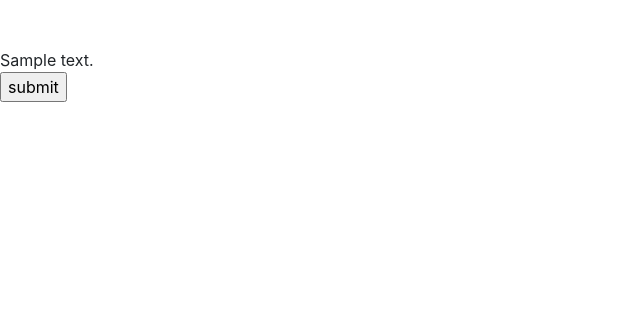
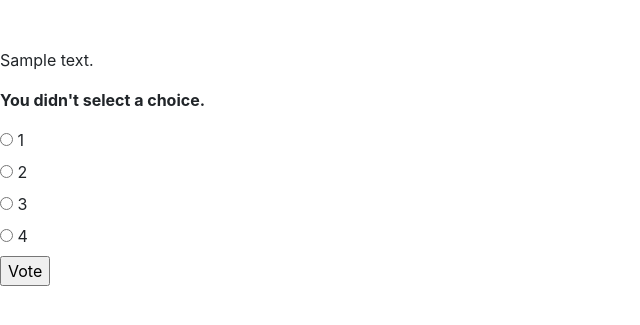
Before and after one commit to BaseCampCoding/django-unit-project-seth-and-matthew, a Django app: page /question/1/ in a window 1280 px wide. Shown: the part 56-381 px from the top of the page, without its empty margins (0-640 px from the left). Run offline with Django 3.2, Linux system fonts and the light colour scheme; tables that the repository leaves empty hold one stand-in row (values such as "Sample post").

Commit message:
FINALLY have something to work with on question logic

```diff
--- a/config/urls.py
+++ b/config/urls.py
@@ -22,5 +22,5 @@ urlpatterns = [
     path("accounts/", include("django.contrib.auth.urls")),
     path("", HomePageView.as_view(), name="home"),
     path("signup/", SignUpView.as_view(), name="signup"),
-    path("question/<int:pk>/", AnswerQuestion.as_view(), name="question"),
+    path("question/<int:question_id>/", AnswerQuestion, name="question"),
 ]
--- a/questions/forms.py
+++ b/questions/forms.py
@@ -1,7 +1,10 @@
 from django import forms
 CHOICES=[('1','1'),
-         ('2','2'),
-         ('3','3'),
-         ('4','4'),]
-class Answer(forms.ModelForm):
+        ('2','2'),
+        ('3','3'),
+        ('4','4'),]
+class AnswerForm(forms.Form):
     answer = forms.ChoiceField(choices=CHOICES, widget=forms.RadioSelect)
+    # class Meta:
+    #
+    #     answer = forms.ChoiceField(choices=CHOICES, , label="hi")
--- a/questions/models.py
+++ b/questions/models.py
@@ -5,5 +5,6 @@ class Question(models.Model):
     category = models.CharField(max_length=30)
     correct_answer = models.PositiveIntegerField(default=1)
     description = models.TextField()
+    possible_answers = [1,2,3,4]
     # def get_absolute_url(self):
     #     return reverse("home")
--- a/questions/views.py
+++ b/questions/views.py
@@ -1,21 +1,28 @@
 from django.shortcuts import render
 from django.views.generic import UpdateView, View
-from .forms import Answer
+from .forms import AnswerForm
 from .models import Question
 from django.urls import reverse_lazy
+from django.http import HttpResponse, HttpResponseRedirect
+from django.shortcuts import get_object_or_404, render
+from django.urls import reverse
 # Create your views here.
 
-class AnswerQuestion(UpdateView):
-    model = Question
-    form = Answer
-    fields = []
-    template_name = "question.html"
-    success_url = reverse_lazy("home")
-    def form_valid(self, form):
-        instance = Question.objects.get(id=self.request.resolver_match.kwargs["pk"])
-        print("WHAT", self.request.POST.get("answer"))
-        if self.request.POST.get("answer") == instance.correct_answer:
-            print("WOOOOP")
-        else:
-            print("DEPRESSION")
-        return super().form_valid(form)
+def AnswerQuestion(request, question_id):
+    question = get_object_or_404(Question, pk=question_id)
+    try:
+        selected_choice = request.POST['choice']
+    except:
+        # Redisplay the question voting form.
+        return render(request, 'question.html', {
+            'question': question,
+            'error_message': "You didn't select a choice.",
+        })
+    else:
+        # Always return an HttpResponseRedirect after successfully dealing
+        # with POST data. This prevents data from being posted twice if a
+        # user hits the Back button.
+        print("sel", selected_choice)
+        if int(selected_choice) == question.correct_answer:
+            print("AAAAAAAAAAAAAAAAAAAAAAAA")
+        return HttpResponseRedirect(reverse('home'))
--- a/templates/question.html
+++ b/templates/question.html
@@ -1,20 +1,14 @@
 {% extends 'base.html' %}
 {% block content %}
-{{ question.description }}
-<form method="POST">
-    <!-- <label><input name="input" type="radio" value="1" required>1.</label>
-    <br>
-    <label><input name="input" type="radio" value="2" required>2.</label>
-    <br>
-    <label><input name="input" type="radio" value="3" required>3.</label>
-    <br>
-    <label><input name="input" type="radio" value="4" required>4.</label>
-    <br> -->
-     {% csrf_token %}
-     {{ form.as_p }}
-     <input type="hidden" name="q_id" value="{{ question.id }}" />
+<p>{{ question.description }}</p>
+{% if error_message %}<p><strong>{{ error_message }}</strong></p>{% endif %}
 
-        <input type="submit" value="submit">
-
+<form action="{% url 'question' question.id %}" method="post">
+{% csrf_token %}
+{% for choice in question.possible_answers %}
+    <input type="radio" name="choice" id="choice{{ forloop.counter }}" value="{{ choice }}">
+    <label for="choice{{ forloop.counter }}">{{ choice }}</label><br>
+{% endfor %}
+<input type="submit" value="Vote">
 </form>
 {% endblock content %}
```
